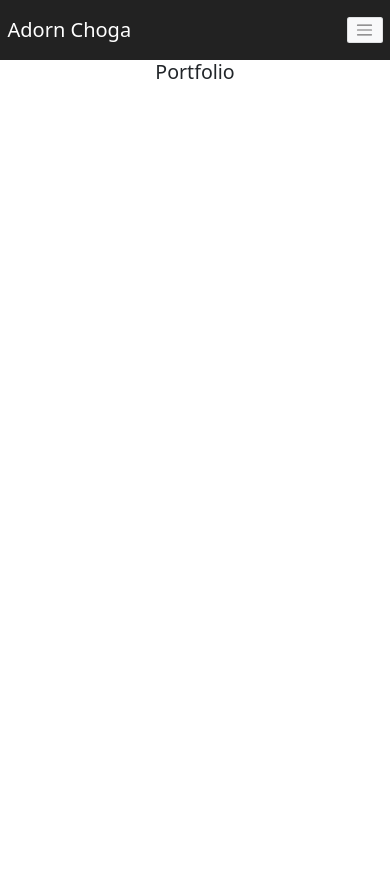
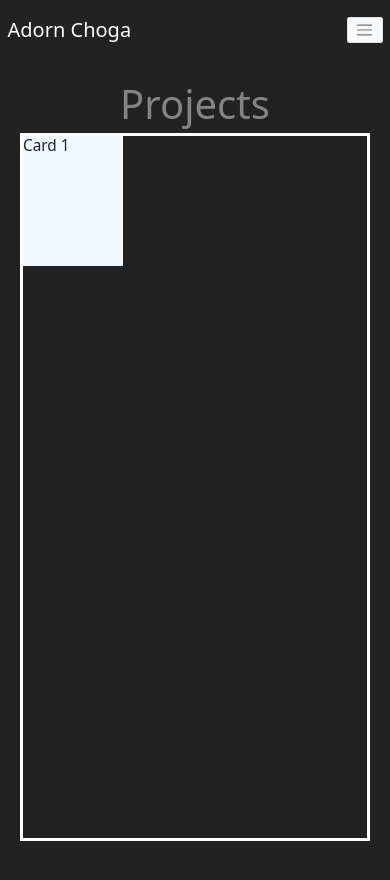
Before and after one commit to AdornChoga/my-portfolio-website, a React (Create React App) app: page /portfolio in a window 390 px wide. Shown: the top 880 px of the page. Built offline with nearby package versions, Linux system fonts and the light colour scheme.

Commit message:
Set layout of cards container

```diff
--- a/src/App.css
+++ b/src/App.css
@@ -21,9 +21,32 @@
   width: 100%;
 }
 
+.component-container {
+  margin-top: 5rem;
+  width: 80%;
+  height: 90vh;
+  background-color: #222;
+  overflow: auto;
+  padding: 2rem;
+}
+
+.component-title {
+  text-align: center;
+  color: rgb(134, 131, 131);
+  font-size: 4rem;
+}
+
 @media screen and (min-width: 991px) {
   .page-content {
     padding-left: 15rem;
     width: 100%;
   }
 }
+
+@media screen and (max-width: 990px){
+  .component-container {
+    margin: 0;
+    width: 100%;
+    min-height: 100vh;
+  }
+}
--- a/src/Views/Views.js
+++ b/src/Views/Views.js
@@ -3,7 +3,7 @@ import { Route, Routes } from 'react-router-dom';
 import AboutMe from '../components/about_me/AboutMe';
 import Contact from '../components/contact/Contact';
 import Home from '../components/home/Home';
-import Portfolio from '../components/portfolio/Portfolio';
+import Projects from '../components/projects/Projects';
 import Resume from '../components/resume/Resume';
 
 const Views = () => (
@@ -11,7 +11,7 @@ const Views = () => (
     <Route index element={<Home />} />
     <Route path="/about-me" element={<AboutMe />} />
     <Route path="/resume" element={<Resume />} />
-    <Route path="/portfolio" element={<Portfolio />} />
+    <Route path="/portfolio" element={<Projects />} />
     <Route path="/contact-me" element={<Contact />} />
   </Routes>
 );
--- a/src/components/about_me/AboutMe.css
+++ b/src/components/about_me/AboutMe.css
@@ -1,18 +1,3 @@
-.about_me_container {
-  margin-top: 5rem;
-  width: 80%;
-  height: 90vh;
-  background-color: #222;
-  overflow: auto;
-  padding: 2rem;
-}
-
-.page_title {
-  text-align: center;
-  color: rgb(134, 131, 131);
-  font-size: 4rem;
-}
-
 .profile_photo {
   width: 100%;
   height: auto;
@@ -87,12 +72,6 @@ span.carousel-control-next-icon {
     width: 100%;
   }
 
-  .about_me_container {
-    margin: 0;
-    width: 100%;
-    min-height: 100vh;
-  }
-
   .about_text {
     font-size: 1.9rem;
   }
--- a/src/components/about_me/AboutMe.jsx
+++ b/src/components/about_me/AboutMe.jsx
@@ -7,8 +7,8 @@ import m100 from '../../assets/images/M100_proof_of_completion.jpeg';
 import m220 from '../../assets/images/M220JS_proof_of_completion.jpeg';
 
 const AboutMe = () => (
-  <div className="about_me_container">
-    <h1 className="page_title">About Me</h1>
+  <div className="component-container">
+    <h1 className="component_title">About Me</h1>
     <div className="row border mb-5">
       <div className="col-md-3">
         <img src={MyProfile} alt="Profile" className="profile_photo" />
--- a/src/components/navigation-bar/NavigationBar.jsx
+++ b/src/components/navigation-bar/NavigationBar.jsx
@@ -38,7 +38,7 @@ const NavbarDesktop = () => (
       <li>
         <NavLink to="/portfolio">
           <FaSuitcase className="icon" />
-          <p className="nav-title">Porfolio</p>
+          <p className="nav-title">Projects</p>
         </NavLink>
       </li>
       <li>
--- a/src/components/portfolio/Portfolio.jsx
+++ /dev/null
@@ -1,5 +0,0 @@
-import React from 'react';
-
-const Portfolio = () => <h1>Portfolio</h1>;
-
-export default Portfolio;
--- /dev/null
+++ b/src/components/projects/Projects.jsx
@@ -0,0 +1,15 @@
+import React from 'react';
+import classes from './Projects.module.css';
+
+const Projects = () => (
+  <div className="component-container">
+    <h1 className="component-title">Projects</h1>
+    <div className={classes.cards}>
+      <div className={classes.card}>
+        <h3>Card 1</h3>
+      </div>
+    </div>
+  </div>
+);
+
+export default Projects;
--- /dev/null
+++ b/src/components/projects/Projects.module.css
@@ -0,0 +1,18 @@
+.cards {
+  display: flex;
+  border: solid white;
+  width: 100%;
+  height: 93%;
+}
+
+.card {
+  width: 10rem;
+  height: 13rem;
+  background-color: aliceblue;
+}
+
+@media screen and (max-width: 990px){
+  .cards {
+    height: 88%;
+  }
+}
```
